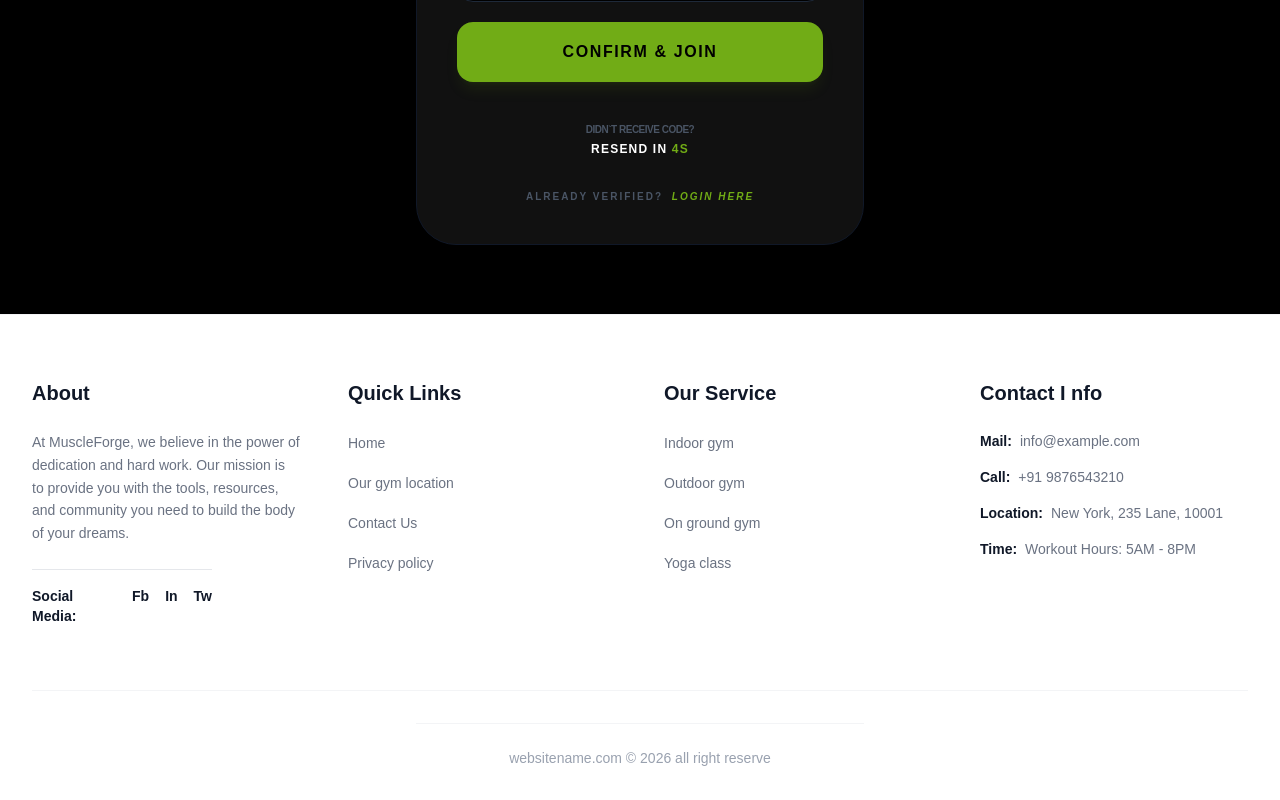
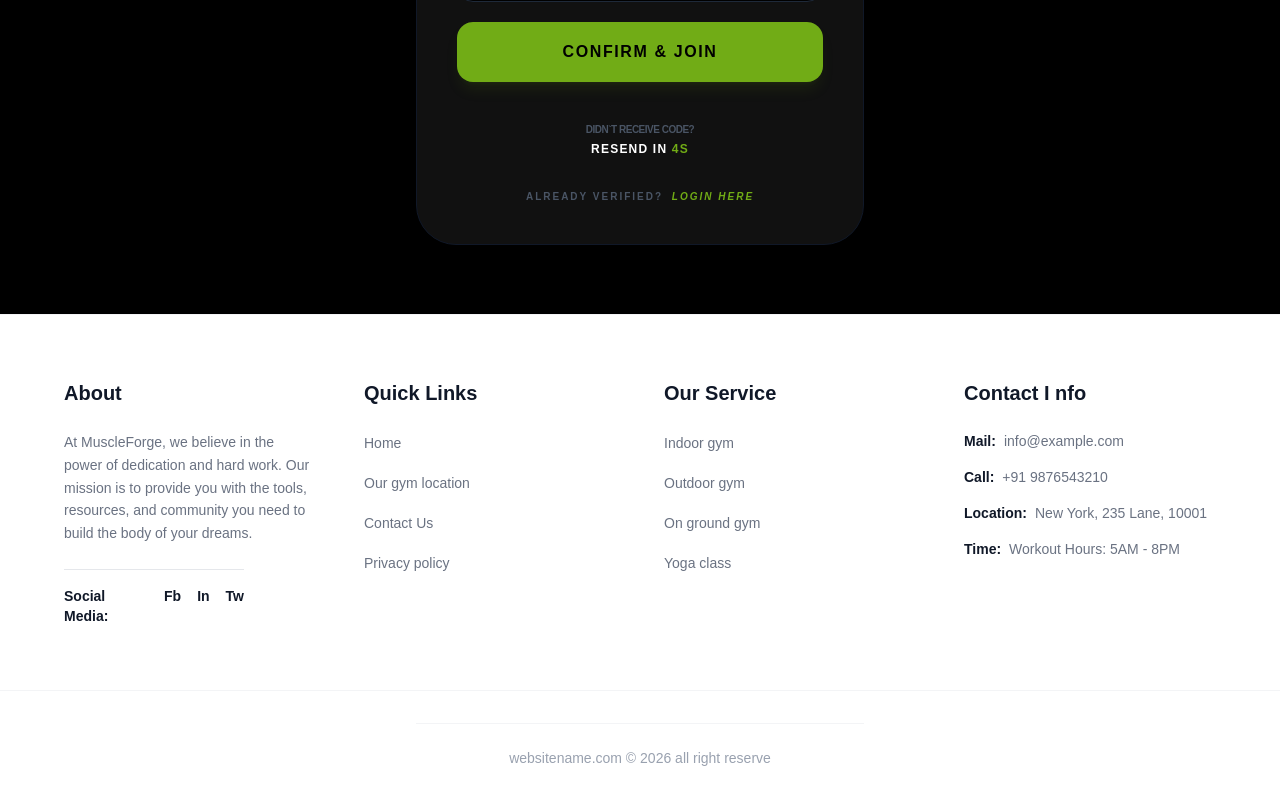
Before and after one commit to trmtanjil/fitness-task, a Next.js app: page /verifyotp in a window 1280 px wide. Shown: the part 486-1286 px from the top of the page. Built offline with nearby package versions, Linux system fonts and the light colour scheme.

Commit message:
responsive

```diff
--- a/src/app/components/Footer.tsx
+++ b/src/app/components/Footer.tsx
@@ -5,9 +5,9 @@ export default function Footer() {
   const currentYear = new Date().getFullYear();
 
   return (
-    <footer className="bg-white pt-16 pb-8 px-4 md:px-8  wfull mx-auto border-t border-gray-100">
+    <footer className="bg-white pt-16 pb-8      wfull mx-auto border-t border-gray-100">
       {/* 4 Column Grid Structure */}
-      <div className="grid grid-cols-1 sm:grid-cols-2 lg:grid-cols-4 gap-12 mb-16">
+      <div className="grid grid-cols-1 sm:grid-cols-2 lg:grid-cols-4 gap-12 mb-16  px-[5%]">
 
         {/* Column 1: About */}
         <div className="space-y-6">
--- a/src/app/components/Hero.tsx
+++ b/src/app/components/Hero.tsx
@@ -12,7 +12,7 @@ import Link from "next/link";
 export default function Hero() {
   return (
     <section className="relative bg-white w-full ">
-      <div className="relative w-full mx-auto bg-black min-h-[650px] sm:min-h-[700px] rounded-[32px] sm:rounded-[60px] overflow-hidden">
+      <div className="relative w-full mx-auto bg-black min-h-[650px] sm:min-h-[700px]     overflow-hidden">
 
         {/* ================= NAVBAR ================= */}
         <nav className="absolute top-0 left-0 w-full z-30 flex items-center justify-between px-4 sm:px-6 py-4">
--- a/src/app/components/Subscribetoournewslatter.tsx
+++ b/src/app/components/Subscribetoournewslatter.tsx
@@ -2,7 +2,7 @@ import React from 'react';
 
 export default function SubscribeNewsletter() {
   return (
-    <section className="  pb-5 pt-5 px-4 md:px-8 wfull     mx-auto bg-white relative overflow-hidden ">
+    <section className="  pb-5 pt-5      px-[5%]      mx-auto bg-white relative overflow-hidden ">
       {/* Background Decorative Elements (Optional - based on figma) */}
       <div className="absolute top-10 right-10 opacity-20 hidden lg:block">
         <div className="grid grid-cols-3 gap-2 h-[400px]">
--- a/src/app/components/TrainLikeaChampion.tsx
+++ b/src/app/components/TrainLikeaChampion.tsx
@@ -4,7 +4,7 @@ import { FaPlay } from 'react-icons/fa6';
 
 export default function TrainLikeaChampion() {
   return (
-    <section className="py-16 px-4 md:px-8  w-full mx-auto bg-white">
+    <section className="py-16 px-4    w-full mx-auto bg-white">
       {/* Section Header */}
       <div className="mb-10 text-left">
         <h2 className="text-3xl font-black italic uppercase text-[#000000] tracking-tight">
--- a/src/app/components/WhatOurClientsAreSaying.tsx
+++ b/src/app/components/WhatOurClientsAreSaying.tsx
@@ -55,8 +55,7 @@ const testimonials = [
 
 export default function WhatOurClientsAreSaying() {
   return (
-    <section className="py-16 px-4 md:px-8 w-full mx-auto bg-white">
-      {/* Section Header */}
+    <section className="py-16 px-4   w-full mx-auto bg-white">
       <div className="mb-10 text-left">
         <h2 className="text-3xl font-black italic uppercase text-[#000000] tracking-tight">
           What Our Clients Are Saying
@@ -65,9 +64,11 @@ export default function WhatOurClientsAreSaying() {
           Real Stories, Real Results — Hear From Our Athletes
         </p>
       </div>
+    <div className='bg-gray-100 p-6 rounded-2xl'>
+        {/* Section Header */}
 
       {/* Testimonials Container with Light Gray Background */}
-      <div className="bg-[#FFFFFF] rounded-[40px] p-6 md:p-12">
+      <div className="  rounded-[40px]   mxw-7xl mx-auto">
         <div className="grid grid-cols-1 md:grid-cols-2 lg:grid-cols-3 gap-6">
           {testimonials.map((item) => (
             <div
@@ -114,6 +115,7 @@ export default function WhatOurClientsAreSaying() {
           ))}
         </div>
       </div>
+    </div>
     </section>
   );
 }
```
